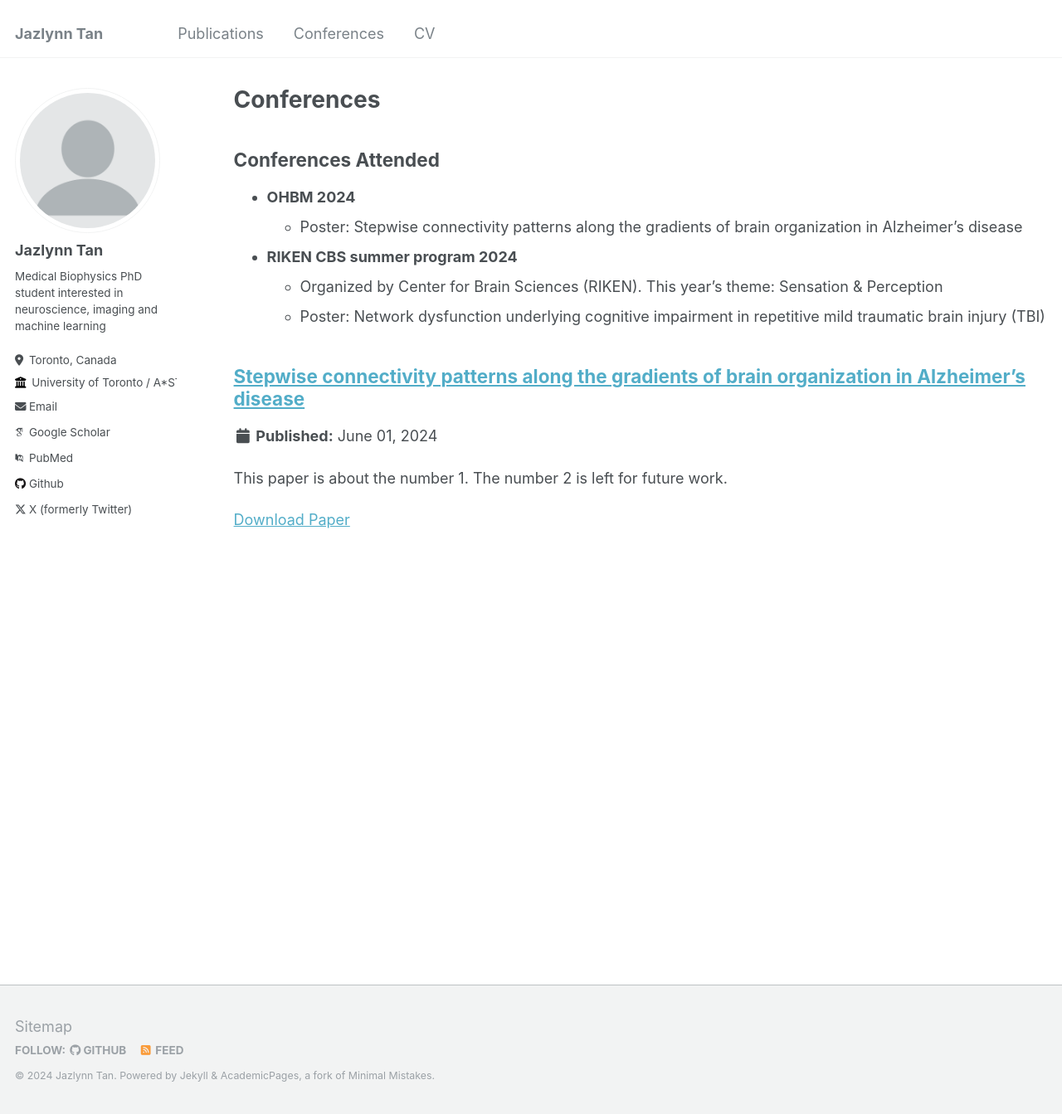
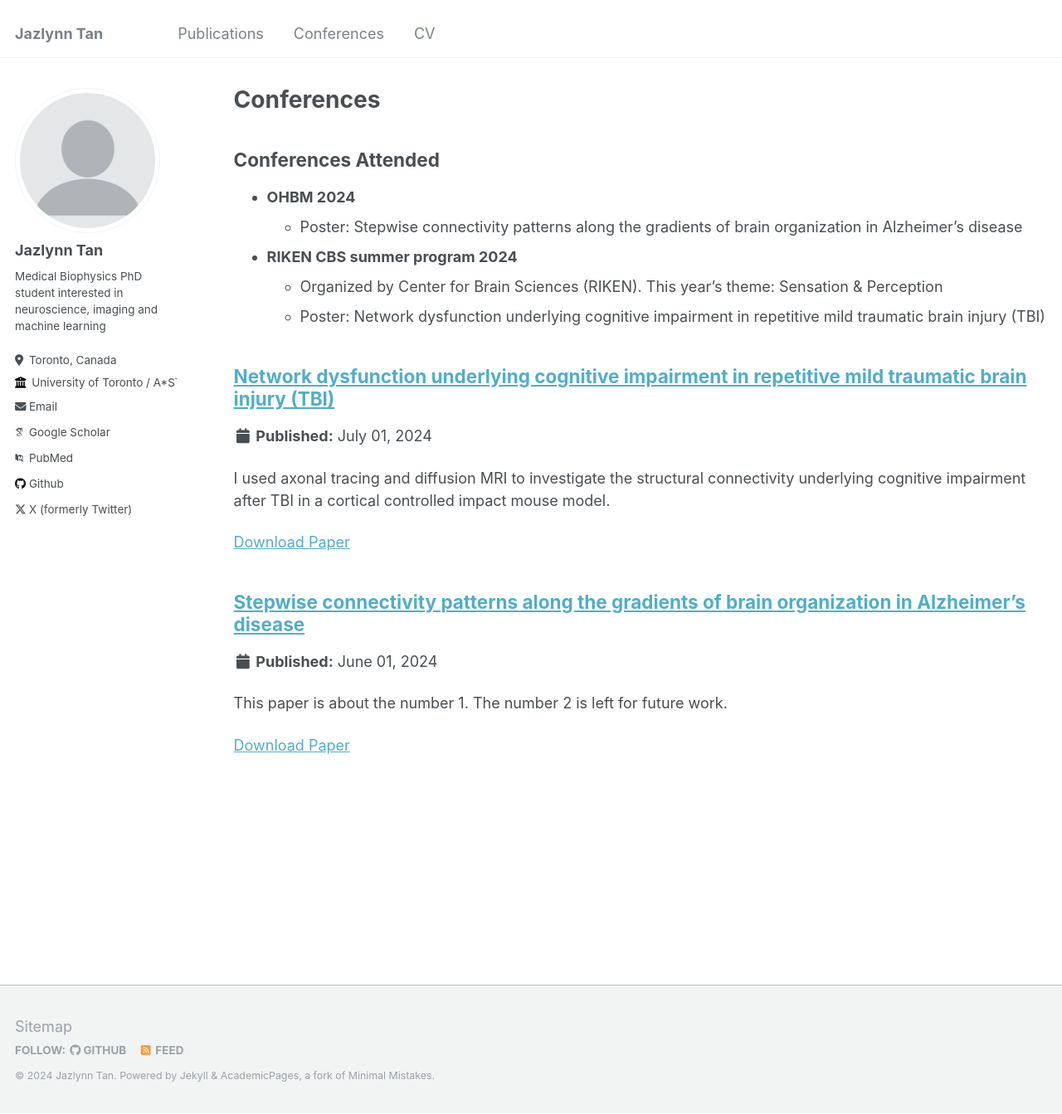
Before and after one commit to JazlynnXM-Tan/JazlynnXM-Tan.github.io, a Jekyll site: the page built from _pages/conferences.md, in a window 1280 px wide and 1343 px high. Shown: the whole window at 83% size. Built offline with Jekyll 4.4.1, drawn with Linux system fonts in a browser that asks for light colours; some web fonts are replaced.

Commit message:
Update RIKEN-CBS-2024.md

```diff
--- a/_conferences/RIKEN-CBS-2024.md
+++ b/_conferences/RIKEN-CBS-2024.md
@@ -1 +1,11 @@
-Network dysfunction underlying cognitive impairment in repetitive mild traumatic brain injury (TBI)
+---
+title: "Network dysfunction underlying cognitive impairment in repetitive mild traumatic brain injury (TBI)"
+collection: conferences
+permalink: /conferences/RIKENCBS2024-TBI-structuralconnectivity
+excerpt: 'I used axonal tracing and diffusion MRI to investigate the structural connectivity underlying cognitive impairment after TBI in a cortical controlled impact mouse model.'
+date: July 2024
+venue:
+slidesurl: 'https://jazlynnxm-tan.github.io/files/OHBM_poster.pdf'
+paperurl: 'https://ww6.aievolution.com/hbm2401/index.cfm?do=abs.viewAbstract&style=1&abstractID=2100'
+citation:
+---
```
